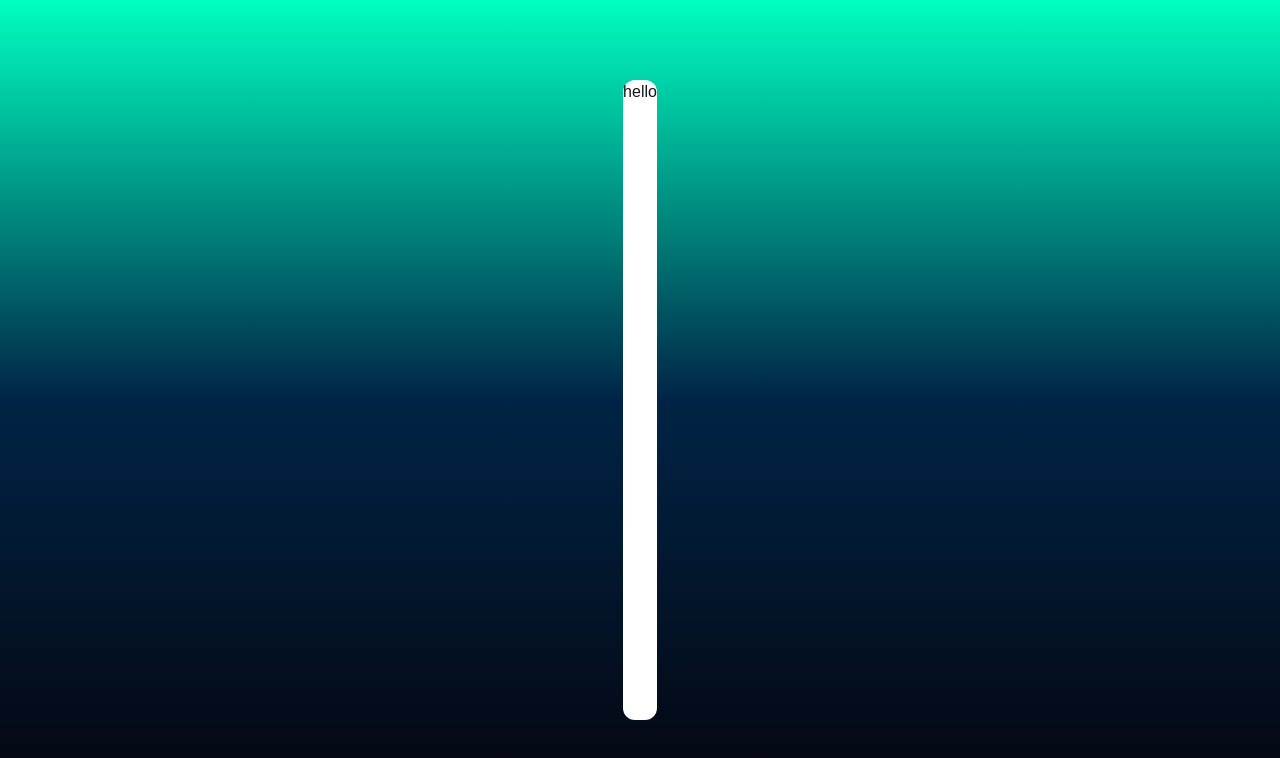
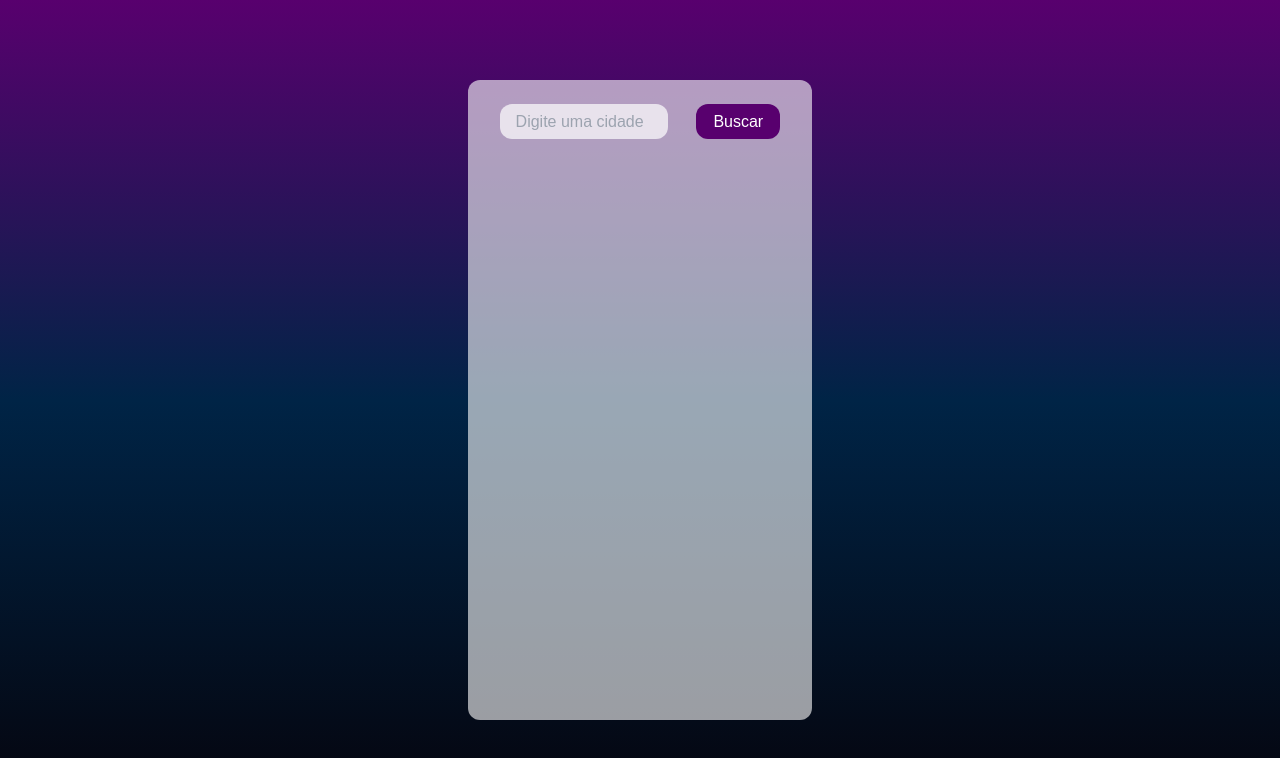
Before and after one commit to lucas-rech/weather-app, a Next.js app in the folder frontend/: page / in a window 1280 px wide. Shown: the top 758 px of the page. Built offline with nearby package versions, Linux system fonts and the light colour scheme.

Commit message:
component: criado layout de  componente de barra de pesquisa

```diff
--- a/frontend/app/components/card.tsx
+++ b/frontend/app/components/card.tsx
@@ -1,13 +1,16 @@
+import SearchBar from "./searchBar";
+
 export default function Card() {
     return (
         <div className="
             bg-white
+            bg-opacity-60
             w-[300] h-3/5
             md:w-[350] md:h-4/5
             lg:w-[450] lg:h-4/5
             rounded-xl"
         >
-            <h1>hello</h1>
+            <SearchBar />
         </div>
     )
 }
--- /dev/null
+++ b/frontend/app/components/searchBar.tsx
@@ -0,0 +1,10 @@
+export default function SearchBar() {
+    return (
+        <div className="mt-6 flex justify-center align-center w-full">
+            <form action="#" className="flex flex-row justify-between gap-2 h-[35px] w-[100%] mr-8 ml-8">
+                <input type="text" placeholder="Digite uma cidade" className="bg-white bg-opacity-70  rounded-xl pl-4 w-[60%]"/>
+                <button type="submit" className="bg-[rgb(88,0,110)] text-white w-[30%] rounded-xl">Buscar</button>
+            </form>
+        </div>
+    )
+}
--- a/frontend/app/page.tsx
+++ b/frontend/app/page.tsx
@@ -2,7 +2,7 @@ import Card from "./components/card";
 
 export default function Home() {
   return (
-    <div className=" flex flex-col justify-center items-center w-full h-screen bg-gradient-to-t from-[#05050e] via-[#002446] to-[#00ffc0]">
+    <div className=" flex flex-col justify-center items-center w-full h-screen bg-gradient-to-t from-[#05050e] via-[#002446] to-[rgb(88,0,110)]">
         <Card />
     </div>
   );
```
